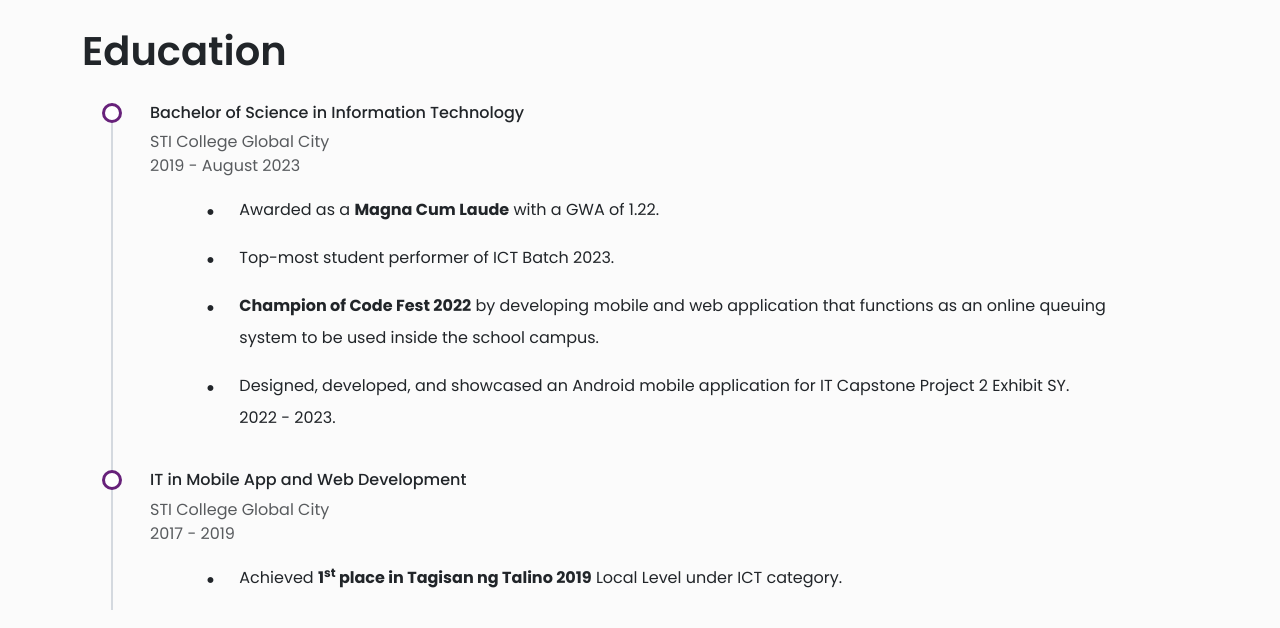
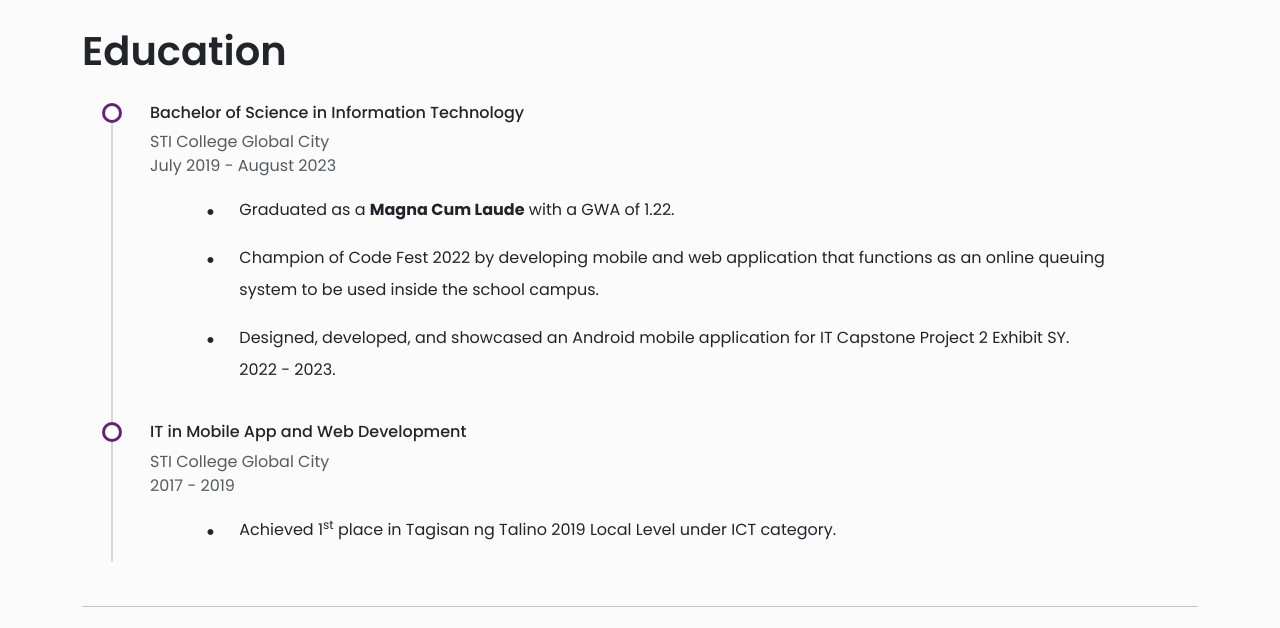
Before and after one commit to NeonieQuell/Web-Portfolio, a website: page assets/pages/about.html in a window 1280 px wide. Shown: the part 2640-3268 px from the top of the page. Drawn offline with Linux system fonts and the light colour scheme.

Commit message:
Updated Education

```diff
--- a/assets/pages/about.html
+++ b/assets/pages/about.html
@@ -382,7 +382,7 @@
                                         <p class="text-muted">
                                             STI College Global City
                                             <br>
-                                            2019 - August 2023
+                                            July 2019 - August 2023
                                         </p>
                                         <div class="row">
                                             <div class="col-1 d-flex justify-content-end">
@@ -390,7 +390,7 @@
                                             </div>
                                             <div class="col-10 lh-lg">
                                                 <p>
-                                                    Awarded as a <strong>Magna Cum Laude</strong> with a GWA of 1.22.
+                                                    Graduated as a <strong>Magna Cum Laude</strong> with a GWA of 1.22.
                                                 </p>
                                             </div>
                                         </div>
@@ -400,17 +400,7 @@
                                             </div>
                                             <div class="col-10 lh-lg">
                                                 <p>
-                                                    Top-most student performer of ICT Batch 2023.
-                                                </p>
-                                            </div>
-                                        </div>
-                                        <div class="row">
-                                            <div class="col-1 d-flex justify-content-end">
-                                                <span class="fs-4">&bull;</span>
-                                            </div>
-                                            <div class="col-10 lh-lg">
-                                                <p>
-                                                    <strong>Champion of Code Fest 2022</strong> by developing mobile
+                                                    Champion of Code Fest 2022 by developing mobile
                                                     and web application that functions as an online queuing system to
                                                     be used inside the school campus.
                                                 </p>
@@ -441,8 +431,8 @@
                                             </div>
                                             <div class="col-10 lh-lg">
                                                 <p>
-                                                    Achieved <strong>1<sup>st</sup> place in Tagisan ng
-                                                    Talino 2019</strong> Local Level under ICT category.
+                                                    Achieved 1<sup>st</sup> place in Tagisan ng
+                                                    Talino 2019 Local Level under ICT category.
                                                 </p>
                                             </div>
                                         </div>
```
